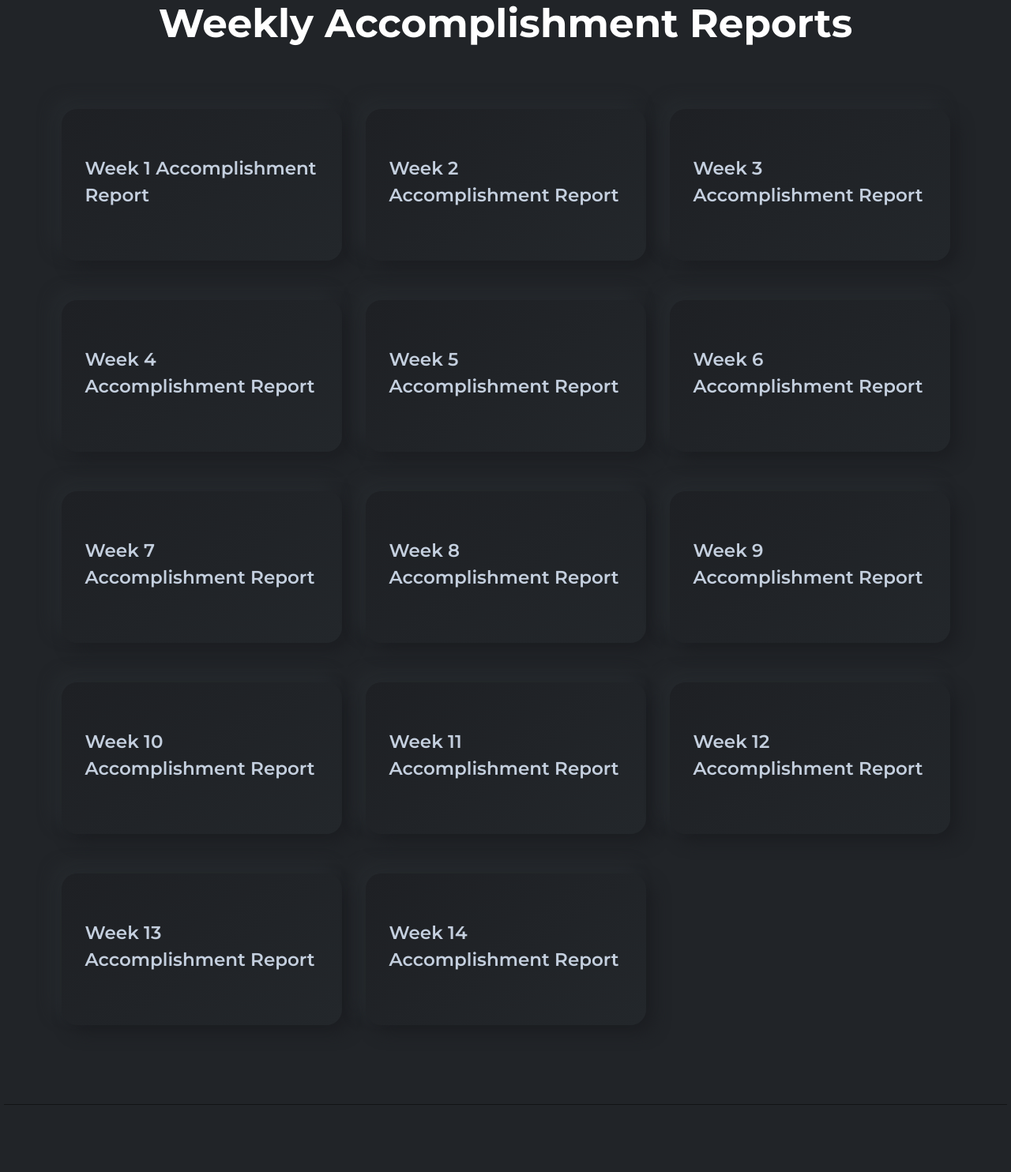
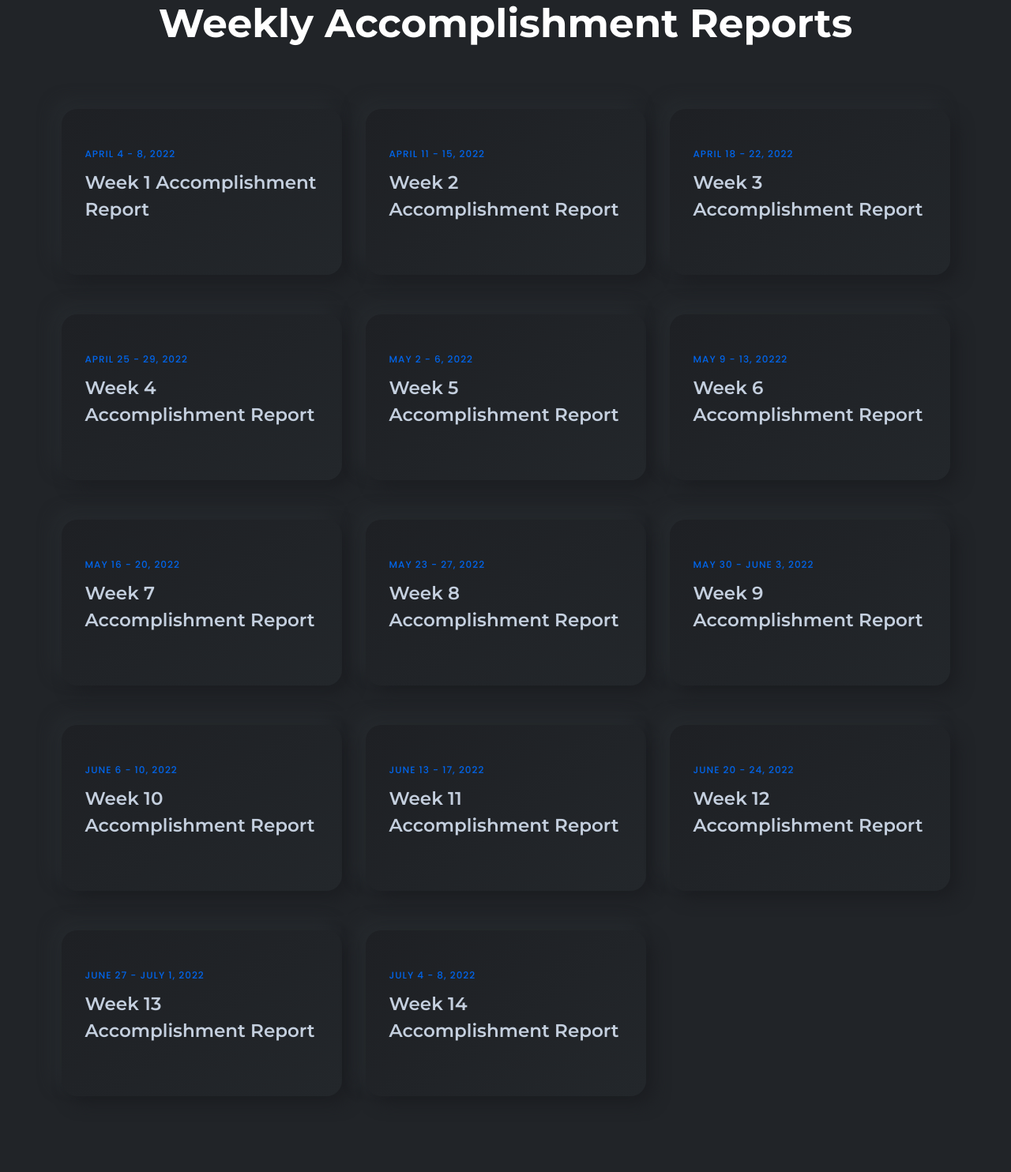
Before and after one commit to Vonister/ojtportfolio, a PHP site: page /weekly_report.php in a window 1280 px wide. Shown: the part 109-1593 px from the top of the page at 79% size. Run offline with PHP 8.4, Linux system fonts and the light colour scheme.

Commit message:
Weekly report add dates

```diff
--- a/weekly_report.php
+++ b/weekly_report.php
@@ -3,6 +3,20 @@
 include('header.php');
 
 $num_week = 14;
+$week1="APRIL 4 - 8, 2022";
+$week2="APRIL 11 - 15, 2022";
+$week3="April 18 - 22, 2022";
+$week4="April 25 - 29, 2022";
+$week5="May 2 - 6, 2022";
+$week6="May 9 - 13, 20222";
+$week7="May 16 - 20, 2022";
+$week8="May 23 - 27, 2022";
+$week9="May 30 - June 3, 2022";
+$week10="June 6 - 10, 2022";
+$week11="June 13 - 17, 2022";
+$week12="June 20 - 24, 2022";
+$week13="June 27 - July 1, 2022";
+$week14="July 4 - 8, 2022";
 // // Fetch all weekly report
 // $sql = "SELECT * FROM weekly_report ORDER BY id";
 // $result = mysqli_query($conn, $sql);
@@ -35,7 +49,71 @@
                         <div class="content">
                             <div class="category-info">
                                 <div class="category-list">
-                                    <a href="javascript:void(0)"></a>
+                                    <a href="javascript:void(0)"><?php
+                                    switch($count){
+                                        case 1:
+                                            echo $week1;
+                                        break;
+
+                                        case 2:
+                                            echo $week2;
+                                        break;
+
+                                        case 3:
+                                            echo $week3;
+                                        break;
+
+                                        case 4:
+                                            echo $week4;
+                                        break;
+
+                                        case 5:
+                                            echo $week5;
+                                        break;
+
+                                        case 6:
+                                            echo $week6;
+                                        break;
+
+                                        case 7:
+                                            echo $week7;
+                                        break;
+
+                                        case 8:
+                                            echo $week8;
+                                        break;
+
+                                        case 9:
+                                            echo $week9;
+                                        break;
+
+                                        case 10:
+                                            echo $week10;
+                                        break;
+
+                                        case 11:
+                                            echo $week11;
+                                        break;
+
+                                        case 12:
+                                            echo $week12;
+                                        break;
+
+                                        case 13:
+                                            echo $week13;
+                                        break;
+
+                                        case 14:
+                                            echo $week14;
+                                        break;
+
+
+                                        default:
+                                        echo null;
+                                        break;
+                                    }
+
+                                    ?></a>
                                 </div>
 
                             </div>
```
